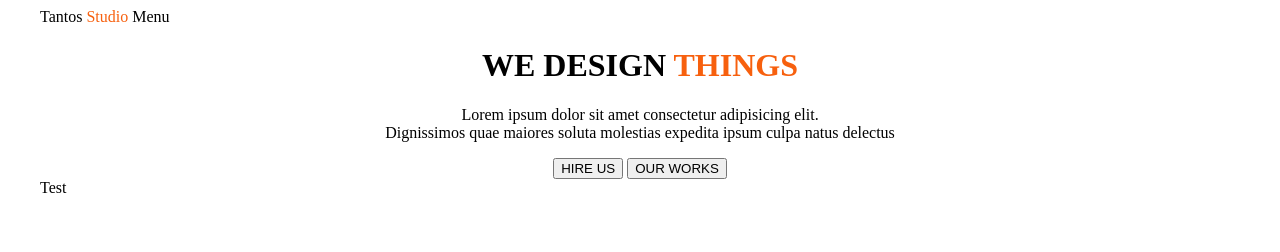
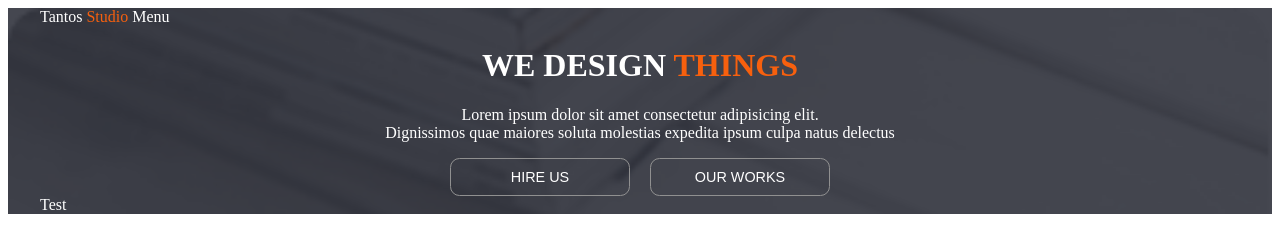
Before and after one commit to developer-nawwar/WeDesignThings, a plain HTML site: page index.html in a window 1280 px wide. Drawn offline with Linux system fonts and the light colour scheme.

Commit message:
Adding Header Background & Color

```diff
--- a/css/style.css
+++ b/css/style.css
@@ -1,6 +1,6 @@
 /** Start Our Framework **/
 .container{
-    width: 1200px;
+    width: 75rem;
     margin: auto;
 }
 .text-center{
@@ -16,28 +16,40 @@
     background-color: #f7600e;
 }
 
+/** Start Header **/
+.header{
+    background:url('../img/Header-Stock.png');
+    -webkit-background-size:cover;
+   -moz-backgroun-size:cover;
+   -o-background-size:cover;
+   background-repeat: no-repeat;
+background-size: cover;
+color:#FFF;
+
+}
+.header .overlay{
+    background: rgba(49, 51, 61, 0.9);
+    width: 100%;
+    height: 100%;
+
+}
+.header .buttons button{
+    background: transparent;
+    padding: 10px 0;
+    color: #FFF;
+    width: 11.25rem;
+    font-size: 0.9rem;
+    border: solid 1px #909090;
+    margin: 0 0.5rem;
+    border-radius: 0.59rem;
+    transition: all 0.5s ease-in-out;
+
+}
+.header .buttons button:hover{
+    background-color: #f7600e;
+    color: #FFF;
+    border: solid 1px #f7600e;
+}
 
 
-
-
-
-
-
-
-
-
-
-
-
-
-
-
-
-
-
-
-
-
-
-
-/** End Our Framework **/
+/** End Header **/
```
Also changed, not shown: img/Header-Stock.png (added).
